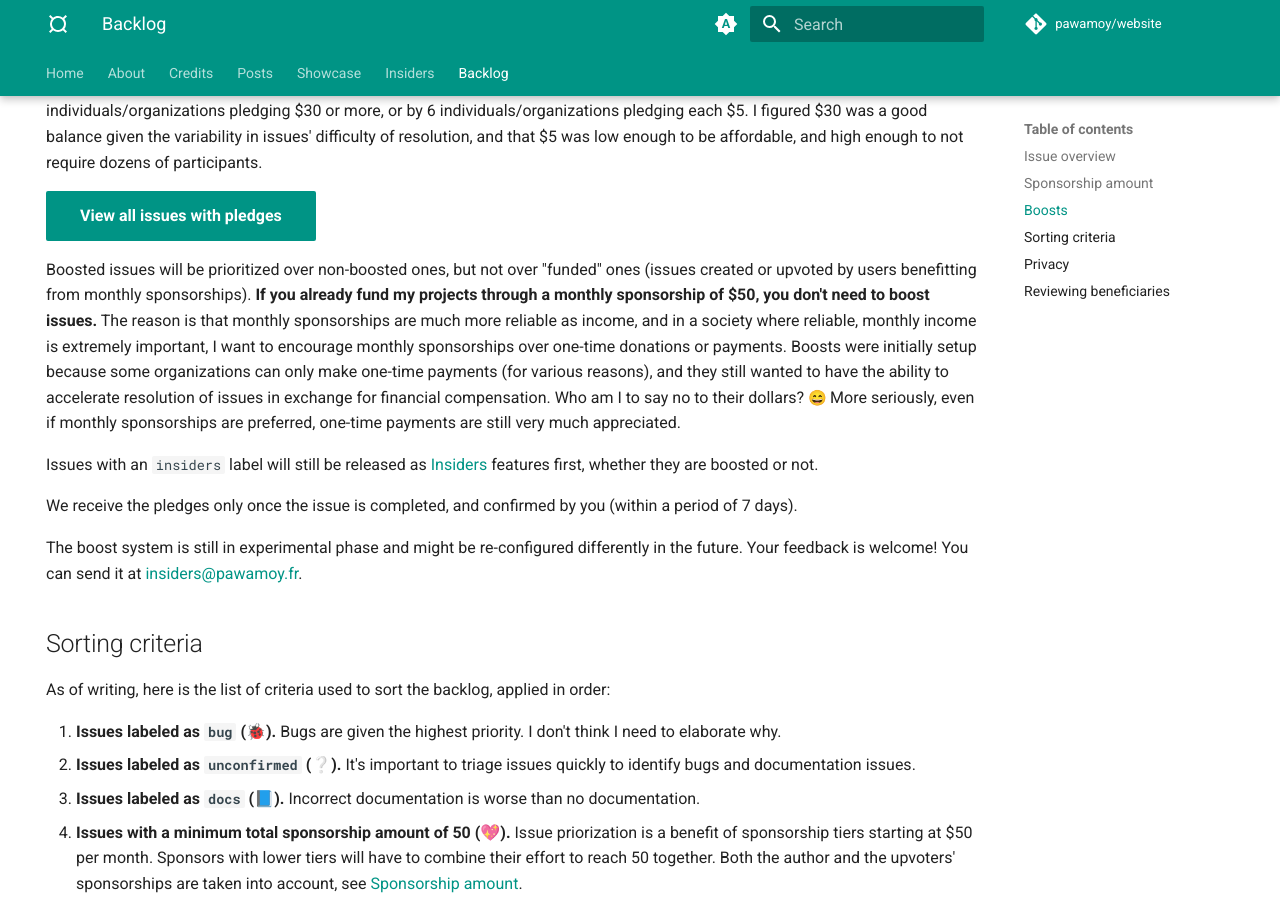
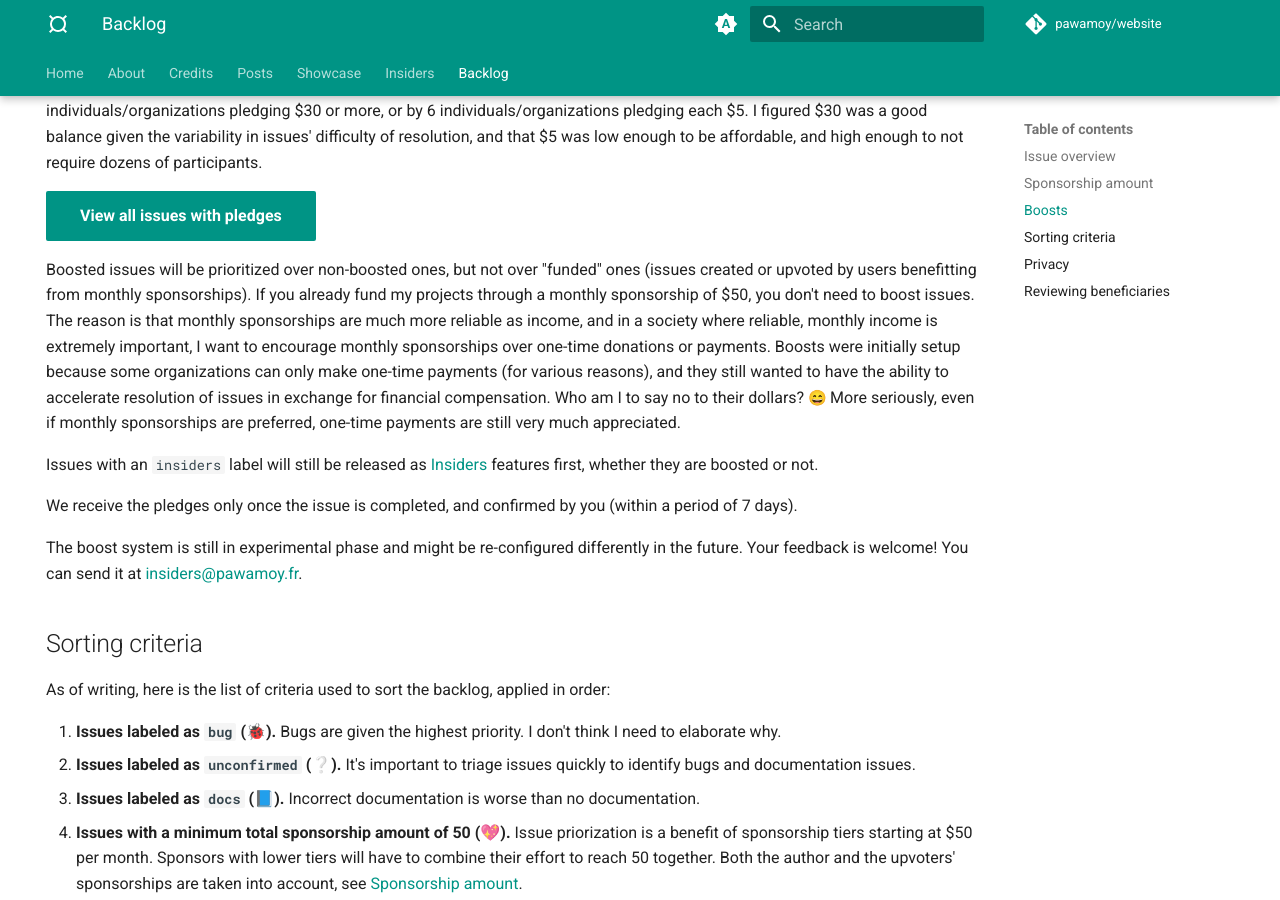
Before and after one commit to pawamoy/website, an MkDocs documentation site: the page built from docs/backlog.md, in a window 1280 px wide and 900 px high, scrolled down 2143 px. Built offline with MkDocs 1.6.1 and Material for MkDocs 9.7.7, drawn with Linux system fonts in a browser that asks for light colours; emoji names are drawn with the system emoji font; comment, search, counter and statistics services are not loaded.

```diff
--- a/docs/backlog.md
+++ b/docs/backlog.md
@@ -53,7 +53,7 @@ In 2024, I introduced the opportunity for users to "boost" issues, by making ple
 
 [View all issues with pledges](https://polar.sh/pawamoy/issues?sort=most_funded&badged=1){ .md-button .md-button--primary }
 
-Boosted issues will be prioritized over non-boosted ones, but not over "funded" ones (issues created or upvoted by users benefitting from monthly sponsorships). **If you already fund my projects through a monthly sponsorship of $50, you don't need to boost issues.** The reason is that monthly sponsorships are much more reliable as income, and in a society where reliable, monthly income is extremely important, I want to encourage monthly sponsorships over one-time donations or payments. Boosts were initially setup because some organizations can only make one-time payments (for various reasons), and they still wanted to have the ability to accelerate resolution of issues in exchange for financial compensation. Who am I to say no to their dollars? :smile: More seriously, even if monthly sponsorships are preferred, one-time payments are still very much appreciated.
+Boosted issues will be prioritized over non-boosted ones, but not over "funded" ones (issues created or upvoted by users benefitting from monthly sponsorships). If you already fund my projects through a monthly sponsorship of $50, you don't need to boost issues. The reason is that monthly sponsorships are much more reliable as income, and in a society where reliable, monthly income is extremely important, I want to encourage monthly sponsorships over one-time donations or payments. Boosts were initially setup because some organizations can only make one-time payments (for various reasons), and they still wanted to have the ability to accelerate resolution of issues in exchange for financial compensation. Who am I to say no to their dollars? :smile: More seriously, even if monthly sponsorships are preferred, one-time payments are still very much appreciated.
 
 Issues with an `insiders` label will still be released as [Insiders](insiders.md) features first, whether they are boosted or not.
 
```
